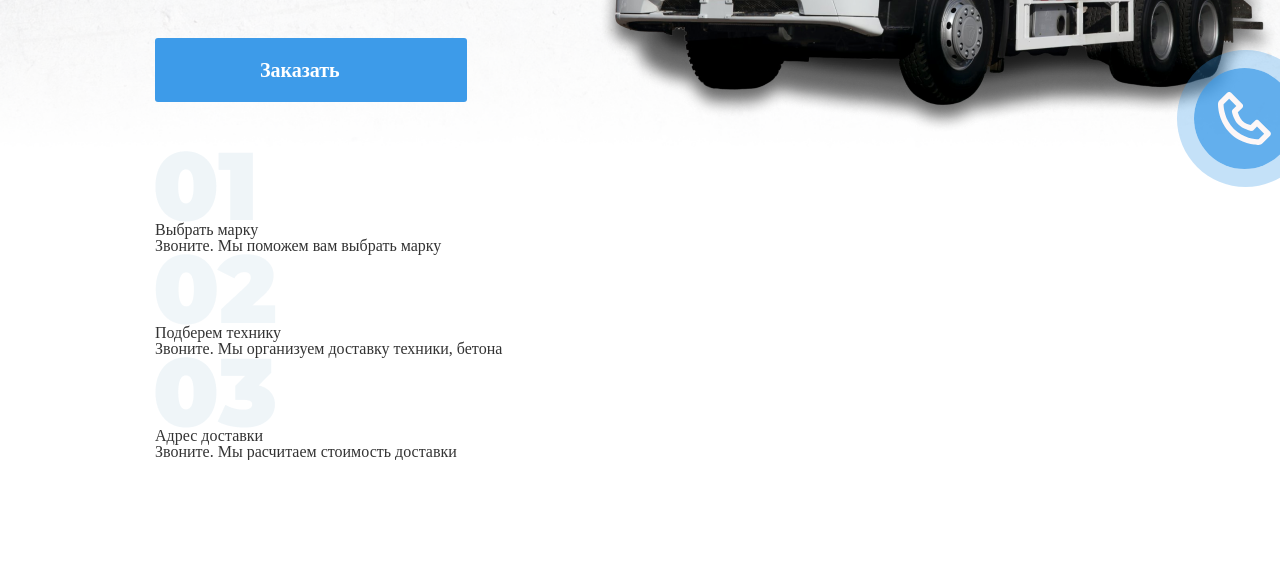
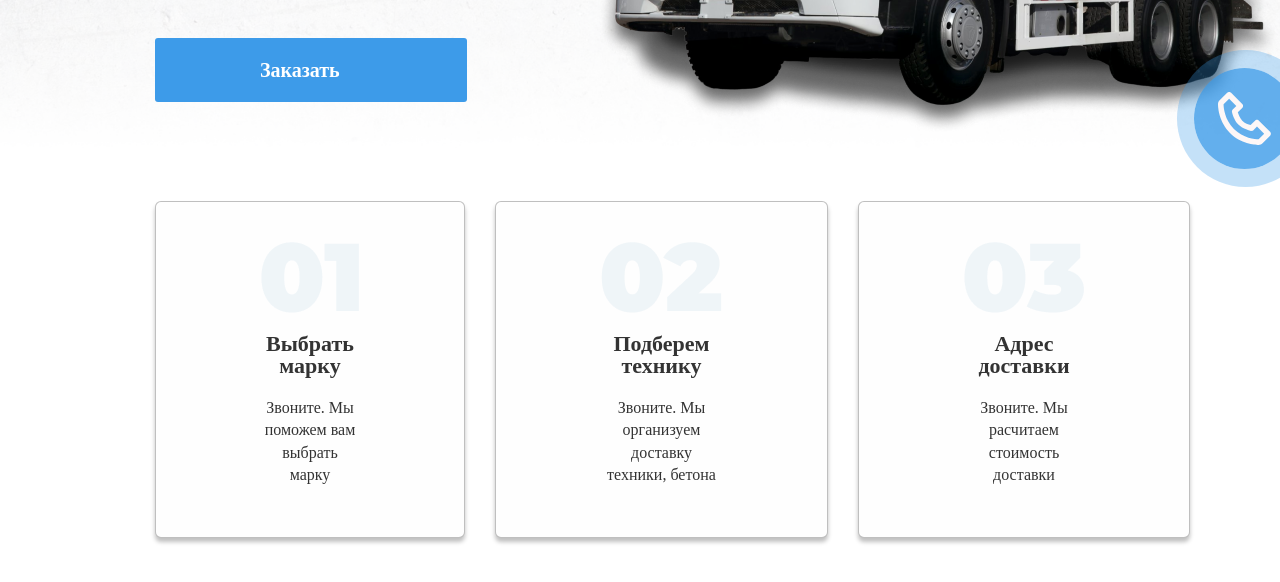
Before and after one commit to aZaqwer/betonmobil, a plain HTML site: page #src/index.html in a window 1280 px wide. Shown: the part 464-1046 px from the top of the page. Before the commit the page ends 924 px from the top, so only its background shows below. Drawn offline with nearby package versions, Linux system fonts and the light colour scheme; files that its build step writes are made by us from their sources; a script that the page names is missing; files whose address does not match are found by name.

Commit message:
'update'

```diff
--- a/#src/index.html
+++ b/#src/index.html
@@ -16,7 +16,7 @@
                                 <div class="steps-item__number">
                                     <img src="img/steps/01.png" alt="">
                                 </div>
-                                <div class="steps-item__title title">Выбрать марку</div>
+                                <div class="steps-item__title subtitle">Выбрать марку</div>
                                 <div class="steps-item__text">Звоните. Мы поможем вам выбрать марку</div>
                             </div>
                         </div>
@@ -25,7 +25,7 @@
                                 <div class="steps-item__number">
                                     <img src="img/steps/02.png" alt="">
                                 </div>
-                                <div class="steps-item__title title">Подберем технику</div>
+                                <div class="steps-item__title subtitle">Подберем технику</div>
                                 <div class="steps-item__text">Звоните. Мы организуем доставку техники, бетона</div>
                             </div>
                         </div>
@@ -34,7 +34,7 @@
                                 <div class="steps-item__number">
                                     <img src="img/steps/03.png" alt="">
                                 </div>
-                                <div class="steps-item__title title">Адрес доставки</div>
+                                <div class="steps-item__title subtitle">Адрес доставки</div>
                                 <div class="steps-item__text">Звоните. Мы расчитаем стоимость доставки</div>
                             </div>
                         </div>
--- a/#src/scss/forms.scss
+++ b/#src/scss/forms.scss
@@ -45,6 +45,13 @@
     // .btn_phone
 
     &_phone {
+        transition: background 0.5s ease 0s;
+        @media (min-width: 992px) {
+            &:hover {
+                background: #3ea0f0;
+                transition: background 0.5s ease 0s;
+            }
+        }
     }
 }
 //</BUTTONS>====================================================================================================
--- a/#src/scss/style.scss
+++ b/#src/scss/style.scss
@@ -95,5 +95,59 @@ body {
     flex: 1 1 auto;
 }
 //===================================================================================================================================
+.steps {
+    // .steps__content
+
+    &__content {
+    }
+
+    // .steps__row
+
+    &__row {
+        display: flex;
+        align-items: center;
+        margin: 0px -15px;
+        padding: 50px 0px 70px 0px;
+    }
+
+    // .steps__column
+
+    &__column {
+        flex: 0 1 33.333%;
+        padding: 0px 15px;
+    }
+
+    // .steps__item
+
+    &__item {
+        background: #fefefe;
+        border-radius: 6px;
+        text-align: center;
+        border: 1px solid rgba(0, 0, 0, 0.25);
+        box-shadow: 0px 4px 4px rgba(0, 0, 0, 0.25);
+        padding: 40px 105px 50px 105px;
+    }
+}
+
+.steps-item {
+    // .steps-item__number
+
+    &__number {
+        margin: 0px 0px 20px 0px;
+    }
+
+    // .steps-item__title
+
+    &__title {
+        margin: 0px 0px 20px 0px;
+    }
+
+    // .steps-item__text
+
+    &__text {
+        font-size: 16px;
+        line-height: 140%;
+    }
+}
 
 //</ОСНОВНОЙ БЛОК>====================================================================================================
--- a/#src/scss/ui.scss
+++ b/#src/scss/ui.scss
@@ -1,5 +1,9 @@
 //<ОСНОВНОЙ БЛОК>====================================================================================================
-
+.subtitle {
+    font-weight: 600;
+    font-size: 22px;
+    line-height: 22px;
+}
 //</ОСНОВНОЙ БЛОК>====================================================================================================
 
 //<ГОТОВЫЕ КЛАССЫ>====================================================================================================
```
Lines whose indentation alone changed are shown as unchanged.
